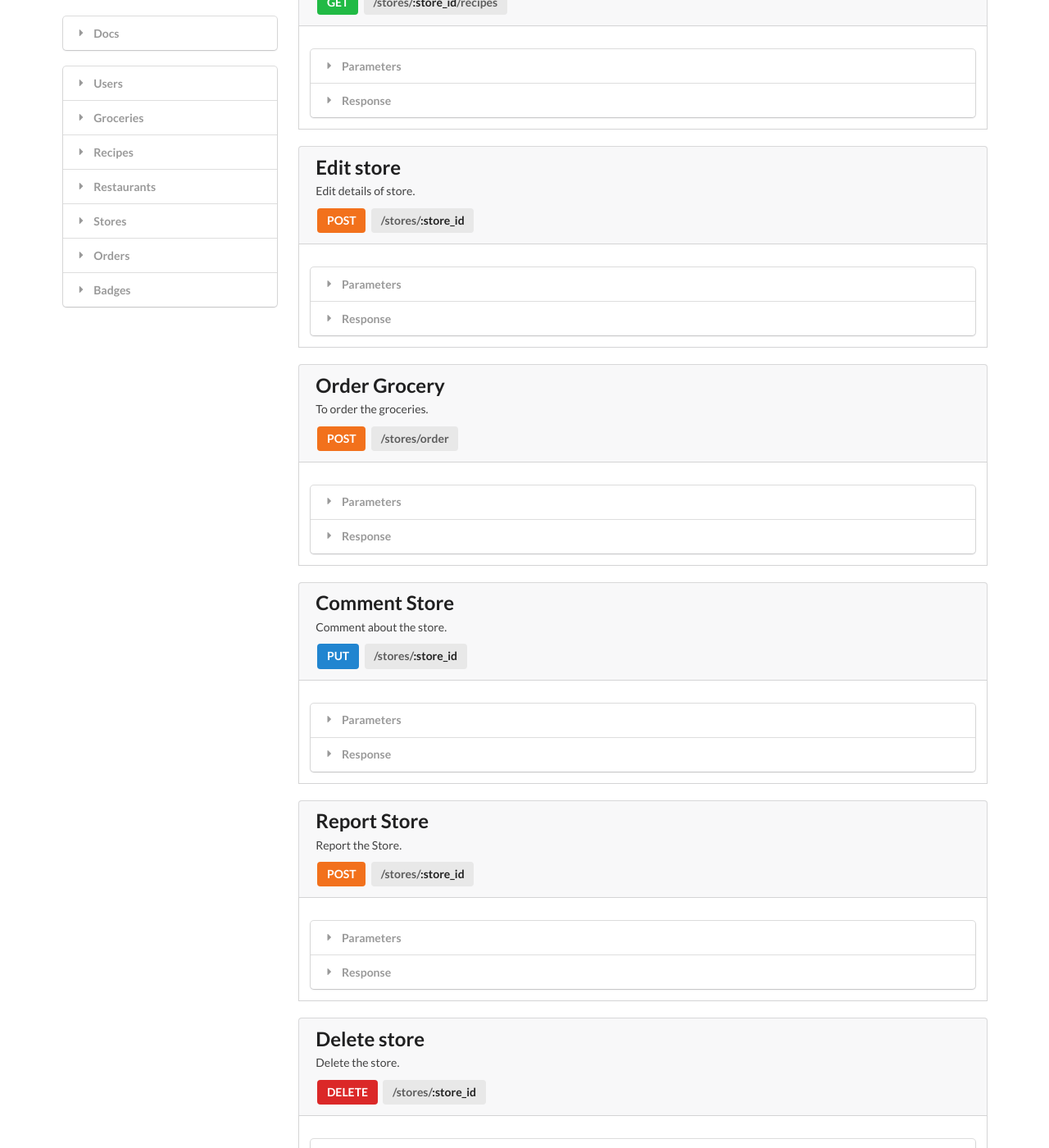
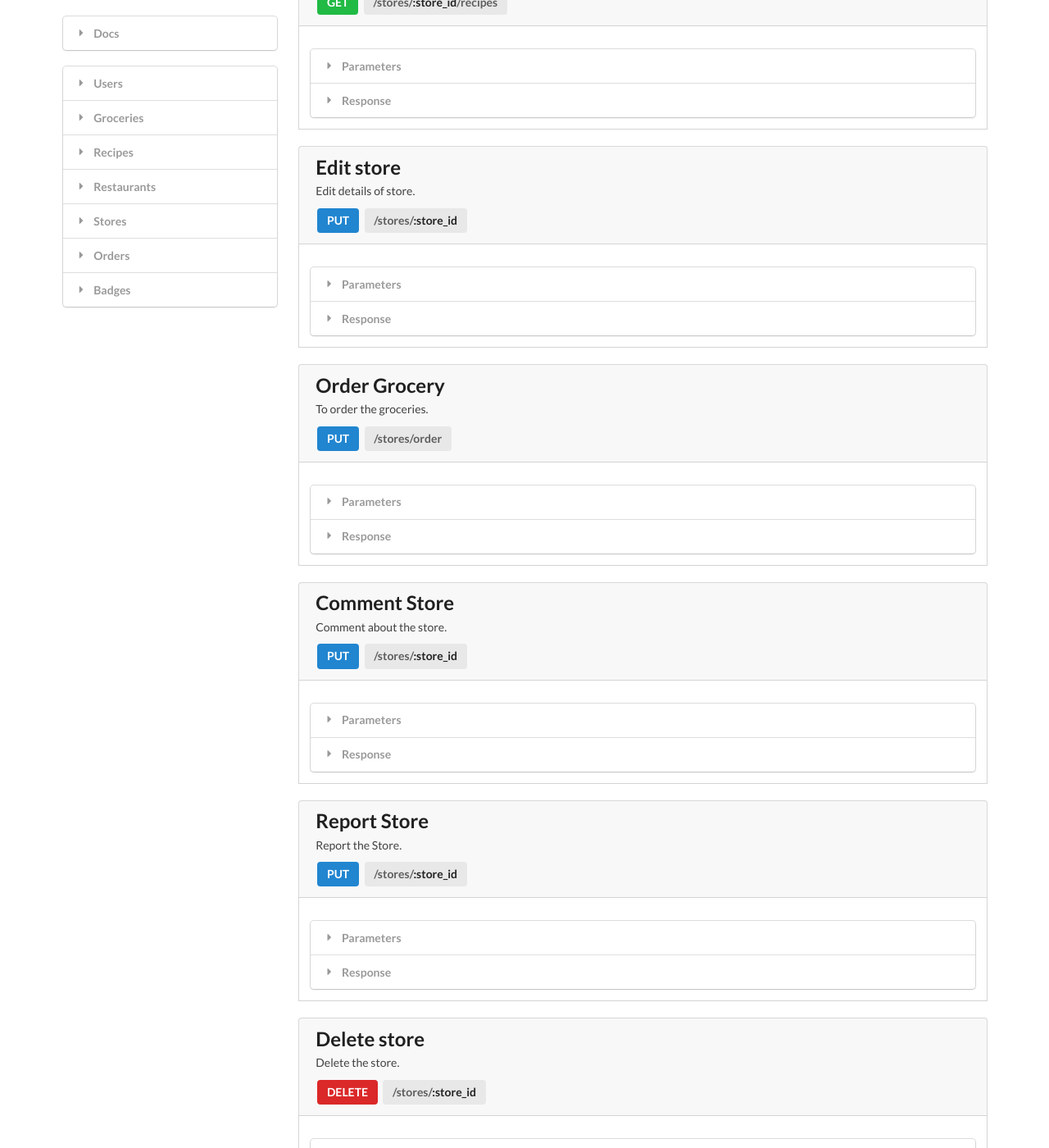
Before and after one commit to letsallchef/docs, a Jekyll site: the page built from _posts/api/2017-03-07-stores.html, in a window 1280 px wide and 1400 px high, scrolled down 753 px. Shown: the whole window at 82% size. Built offline with Jekyll 4.4.1, drawn with Linux system fonts in a browser that asks for light colours; some of the changed lines change nothing that is shown.

Commit message:
fixes response codes

```diff
--- a/_posts/api/2017-03-07-stores.html
+++ b/_posts/api/2017-03-07-stores.html
@@ -70,44 +70,7 @@
                 Response
             </div>
             <div class="content">
-                <pre><code class="json">[
-    {   "_id": ID,
-"title": String,
-"tagline": String,
-"description": String,
-"logo": String,
-"cover": String,
-"url": String,
-"opening_hours": String,
-"payment_methods": [String],
-"can_home_deliver": Boolean,
-"address": {
-    "addressLine1": String,
-    "addressLine2": String,
-    "landmark": String,
-    "state": String,
-    "city": String,
-    "district": String,
-    "country": String,
-    "geo": {
-        "latitude": Number,
-        "longitude": Number
-    }
-},
-"contact": {
-    "email": String,
-    "phone": String
-},
-"comments": [{
-    "user_id": ID,
-    "user_avatar": String,
-    "user_username": String,
-    "user_first_name": String,
-    "user_rating": Number,
-    "comment": String,
-    "rating": Number
-}
-]</code></pre>
+                <pre><code class="json">Status: 201</code></pre>
             </div>
         </div>
     </div>
@@ -269,8 +232,8 @@
             <h2 class="ui header">Edit store</h2>
         </div>
         <p>Edit details of store.</p>
-        <div class="ui large orange label">
-            POST
+        <div class="ui large blue label">
+            PUT
         </div>
         <div class="ui large label">
             /stores/<span class="variable">:store_id</span>
@@ -326,44 +289,7 @@
                 Response
             </div>
             <div class="content">
-                <pre><code class="json">[
-{   "_id": ID,
-"title": String,
-"tagline": String,
-"description": String,
-"logo": String,
-"cover": String,
-"url": String,
-"opening_hours": String,
-"payment_methods": [String],
-"can_home_deliver": Boolean,
-"address": {
-    "addressLine1": String,
-    "addressLine2": String,
-    "landmark": String,
-    "state": String,
-    "city": String,
-    "district": String,
-    "country": String,
-    "geo": {
-        "latitude": Number,
-        "longitude": Number
-    }
-},
-"contact": {
-    "email": String,
-    "phone": String
-},
-"comments": [{
-    "user_id": ID,
-    "user_avatar": String,
-    "user_username": String,
-    "user_first_name": String,
-    "user_rating": Number,
-    "comment": String,
-    "rating": Number
-}
-]</code></pre>
+                <pre><code class="json">Status: 201</code></pre>
             </div>
         </div>
     </div>
@@ -376,8 +302,8 @@
             <h2 class="ui header">Order Grocery</h2>
         </div>
         <p>To order the groceries.</p>
-        <div class="ui large orange label">
-            POST
+        <div class="ui large blue label">
+            PUT
         </div>
         <div class="ui large label">
             /stores/order
@@ -413,6 +339,8 @@
         </div>
     </div>
 </article>
+
+
 
 <article id="comment-store" class="api">
     <div class="ui attached message">
@@ -459,14 +387,15 @@
 </article>
 
 
+
 <article id="report-store" class="api">
     <div class="ui attached message">
         <div class="header">
             <h2 class="ui header">Report Store</h2>
         </div>
         <p>Report the Store.</p>
-        <div class="ui large orange label">
-            POST
+        <div class="ui large blue label">
+            PUT
         </div>
         <div class="ui large label">
             /stores/<span class="variable">:store_id</span>
@@ -502,6 +431,7 @@
         </div>
     </div>
 </article>
+
 
 
 <article id="delete-store" class="api">
@@ -540,7 +470,7 @@
                 Response
             </div>
             <div class="content">
-                <pre><code class="json">Status: 204</code></pre>
+                <pre><code class="json">Status: 200</code></pre>
             </div>
         </div>
     </div>
```
